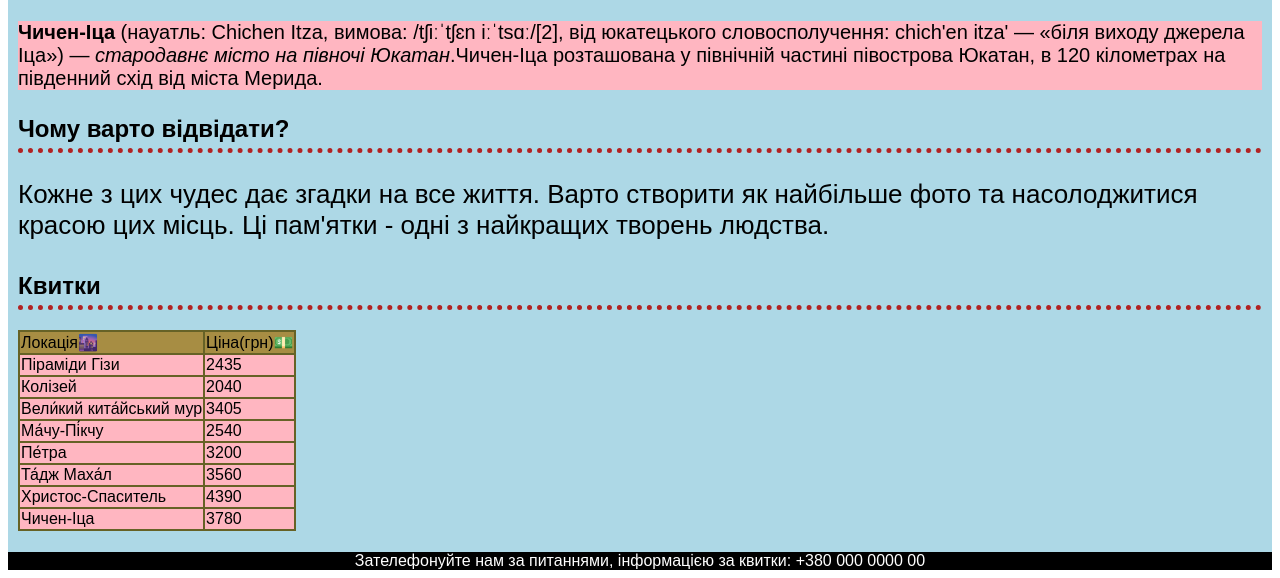
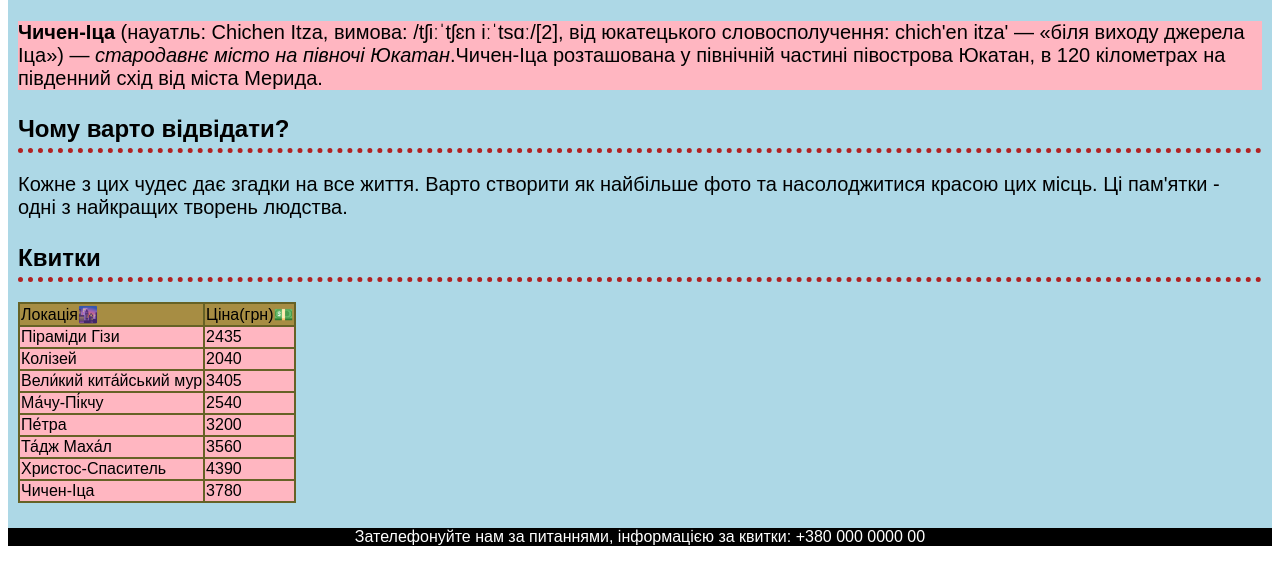
Before and after one commit to frpavlo/Seven-wonders, a plain HTML site: page index.html in a window 1280 px wide. Shown: the part 3686-4264 px from the top of the page. After the commit the page ends 4240 px from the top, so only its background shows below. Drawn offline with Linux system fonts and the light colour scheme.

Commit message:
Update style.css

```diff
--- a/style.css
+++ b/style.css
@@ -49,7 +49,7 @@ body {
     font-size: 20px;
 }
 .extra-info {
-    font-size: 26px;
+    font-size: 20px;
 }
 .tickets {
     border-collapse: collapse;
@@ -66,6 +66,7 @@ body {
 }
 .table-holder {
     text-align: center;
+    font-size: 20px;
 }
 .footer {
     background-color: black;
```
